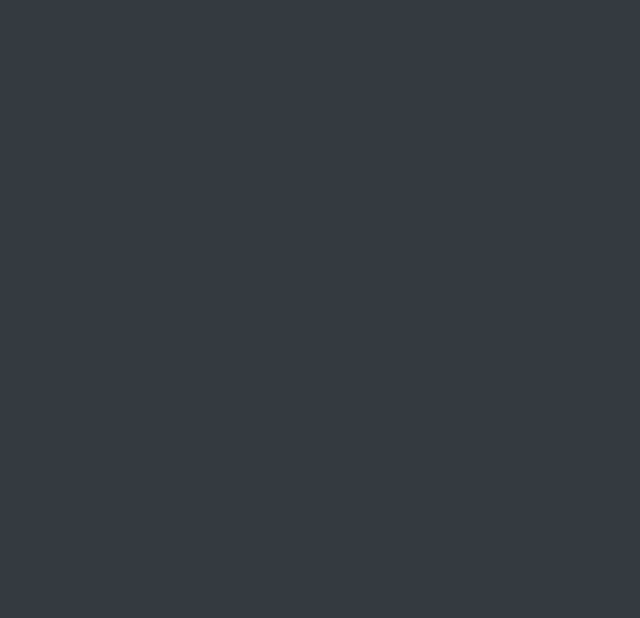
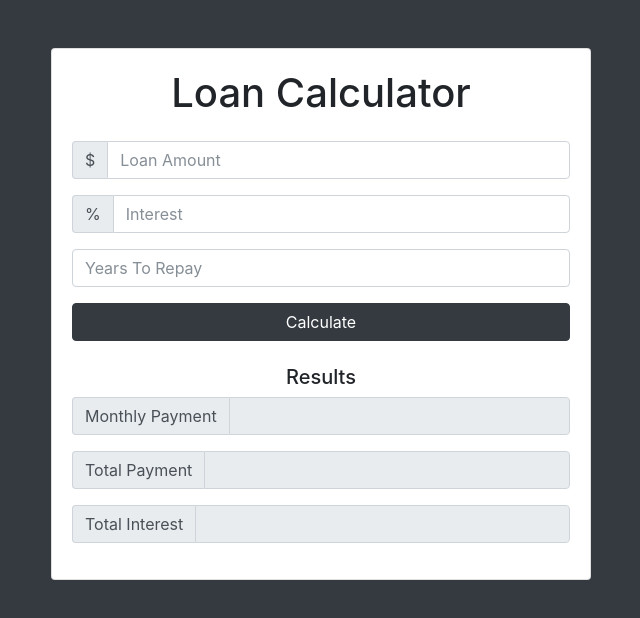
Before and after one commit to edjunma/loan_calculator, a plain HTML site: page index.html in a window 1280 px wide. Shown: the whole page, without its empty margins (319-959 px from the left). Drawn offline with nearby package versions, Linux system fonts and the light colour scheme.

Commit message:
Finished input fields and markup

```diff
--- a/index.html
+++ b/index.html
@@ -1,6 +1,7 @@
 <!DOCTYPE html>
 <html lang="en">
   <head>
+    <title>Hello, world!</title>
     <!-- Required meta tags -->
     <meta charset="utf-8" />
     <meta
@@ -11,30 +12,123 @@
     <!-- Bootstrap CSS -->
     <link
       rel="stylesheet"
-      href="https://stackpath.bootstrapcdn.com/bootstrap/4.3.1/css/bootstrap.min.css"
-      integrity="sha384-ggOyR0iXCbMQv3Xipma34MD+dH/1fQ784/j6cY/iJTQUOhcWr7x9JvoRxT2MZw1T"
+      href="https://maxcdn.bootstrapcdn.com/bootstrap/4.0.0-beta.2/css/bootstrap.min.css"
+      integrity="sha384-PsH8R72JQ3SOdhVi3uxftmaW6Vc51MKb0q5P2rRUpPvrszuE4W1povHYgTpBfshb"
       crossorigin="anonymous"
     />
-
-    <title>Hello, world!</title>
   </head>
   <body class="bg-dark">
+    <div class="container">
+      <div class="row">
+        <div class="col-md-6 mx-auto">
+          <div class="card card-body text-center mt-5">
+            <h1 class="heading display-5 pb-3">Loan Calculator</h1>
+            <form id="loan-form">
+              <div class="form-group">
+                <div class="input-group">
+                  <span class="input-group-addon">$</span>
+                  <input
+                    type="number"
+                    class="form-control"
+                    id="amount"
+                    placeholder="Loan Amount"
+                  />
+                </div>
+              </div>
+              <div class="form-group">
+                <div class="input-group">
+                  <span class="input-group-addon">%</span>
+                  <input
+                    type="number"
+                    class="form-control"
+                    id="interest"
+                    placeholder="Interest"
+                  />
+                </div>
+              </div>
+              <div class="form-group">
+                <input
+                  type="number"
+                  class="form-control"
+                  id="years"
+                  placeholder="Years To Repay"
+                />
+              </div>
+              <div class="forn-group">
+                <input
+                  type="submit"
+                  value="Calculate"
+                  class="btn btn-dark btn-block"
+                />
+              </div>
+            </form>
+            <!-- LOADER -->
+            <!--
+            <div id="loading">
+              <img src="img/loading.gif" alt="">
+            </div>
+            -->
+            <!-- RESULTS -->
+            <div id="results" class="pt-4">
+              <h5>Results</h5>
+              <div class="form-group">
+                <div class="input-group">
+                  <span class="input-group-addon">Monthly Payment</span>
+                  <input
+                    type="number"
+                    class="form-control"
+                    id="monthly-payment"
+                    disabled
+                  />
+                </div>
+              </div>
+
+              <div class="form-group">
+                <div class="input-group">
+                  <span class="input-group-addon">Total Payment</span>
+                  <input
+                    type="number"
+                    class="form-control"
+                    id="total-payment"
+                    disabled
+                  />
+                </div>
+              </div>
+
+              <div class="form-group">
+                <div class="input-group">
+                  <span class="input-group-addon">Total Interest</span>
+                  <input
+                    type="number"
+                    class="form-control"
+                    id="total-interest"
+                    disabled
+                  />
+                </div>
+              </div>
+            </div>
+          </div>
+        </div>
+      </div>
+    </div>
+
     <!-- Optional JavaScript -->
     <!-- jQuery first, then Popper.js, then Bootstrap JS -->
     <script
-      src="https://code.jquery.com/jquery-3.3.1.slim.min.js"
-      integrity="sha384-q8i/X+965DzO0rT7abK41JStQIAqVgRVzpbzo5smXKp4YfRvH+8abtTE1Pi6jizo"
+      src="https://code.jquery.com/jquery-3.2.1.slim.min.js"
+      integrity="sha384-KJ3o2DKtIkvYIK3UENzmM7KCkRr/rE9/Qpg6aAZGJwFDMVNA/GpGFF93hXpG5KkN"
       crossorigin="anonymous"
     ></script>
     <script
-      src="https://cdnjs.cloudflare.com/ajax/libs/popper.js/1.14.7/umd/popper.min.js"
-      integrity="sha384-UO2eT0CpHqdSJQ6hJty5KVphtPhzWj9WO1clHTMGa3JDZwrnQq4sF86dIHNDz0W1"
+      src="https://cdnjs.cloudflare.com/ajax/libs/popper.js/1.12.3/umd/popper.min.js"
+      integrity="sha384-vFJXuSJphROIrBnz7yo7oB41mKfc8JzQZiCq4NCceLEaO4IHwicKwpJf9c9IpFgh"
       crossorigin="anonymous"
     ></script>
     <script
-      src="https://stackpath.bootstrapcdn.com/bootstrap/4.3.1/js/bootstrap.min.js"
-      integrity="sha384-JjSmVgyd0p3pXB1rRibZUAYoIIy6OrQ6VrjIEaFf/nJGzIxFDsf4x0xIM+B07jRM"
+      src="https://maxcdn.bootstrapcdn.com/bootstrap/4.0.0-beta.2/js/bootstrap.min.js"
+      integrity="sha384-alpBpkh1PFOepccYVYDB4do5UnbKysX5WZXm3XxPqe5iKTfUKjNkCk9SaVuEZflJ"
       crossorigin="anonymous"
     ></script>
+    <script src="app.js"></script>
   </body>
 </html>
```
